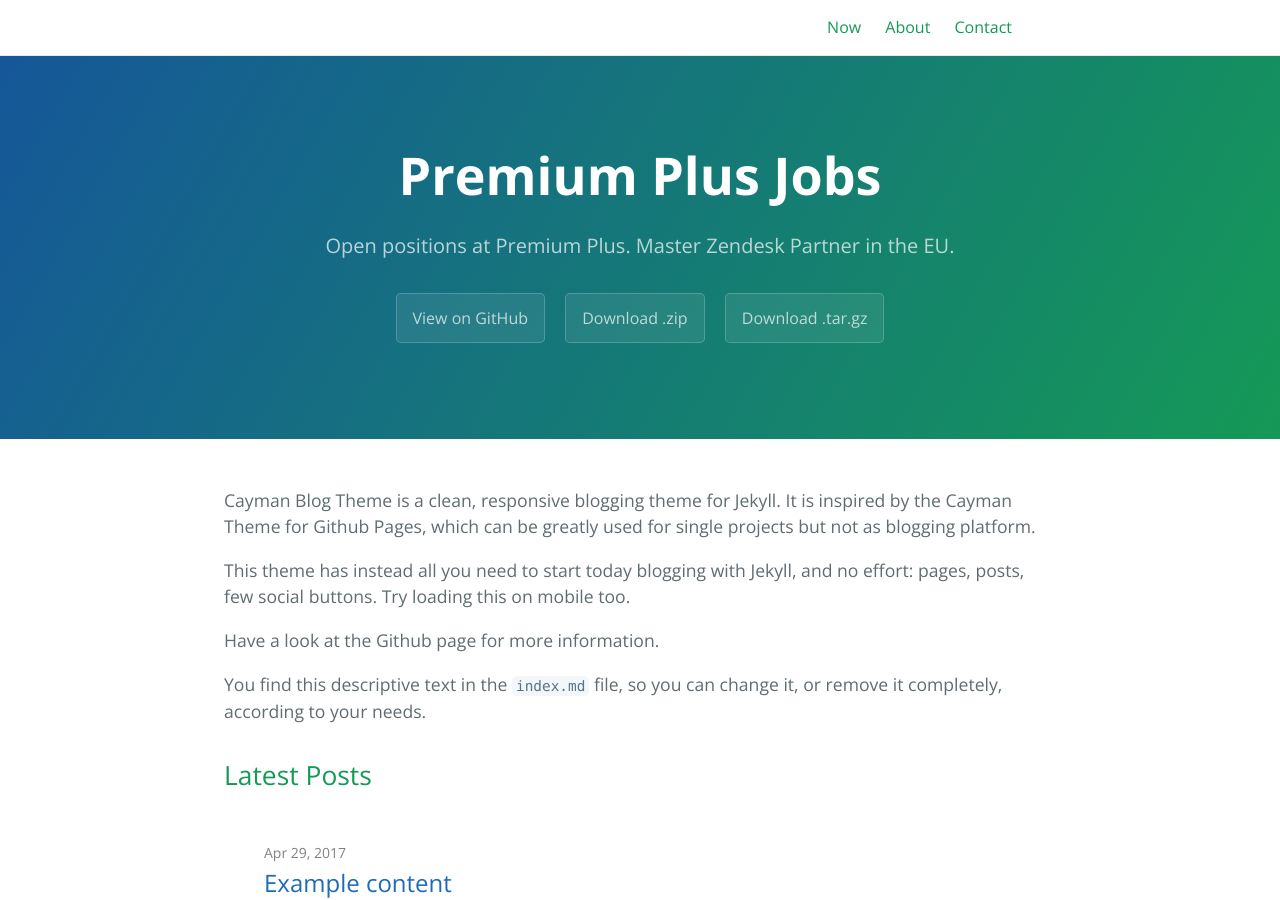
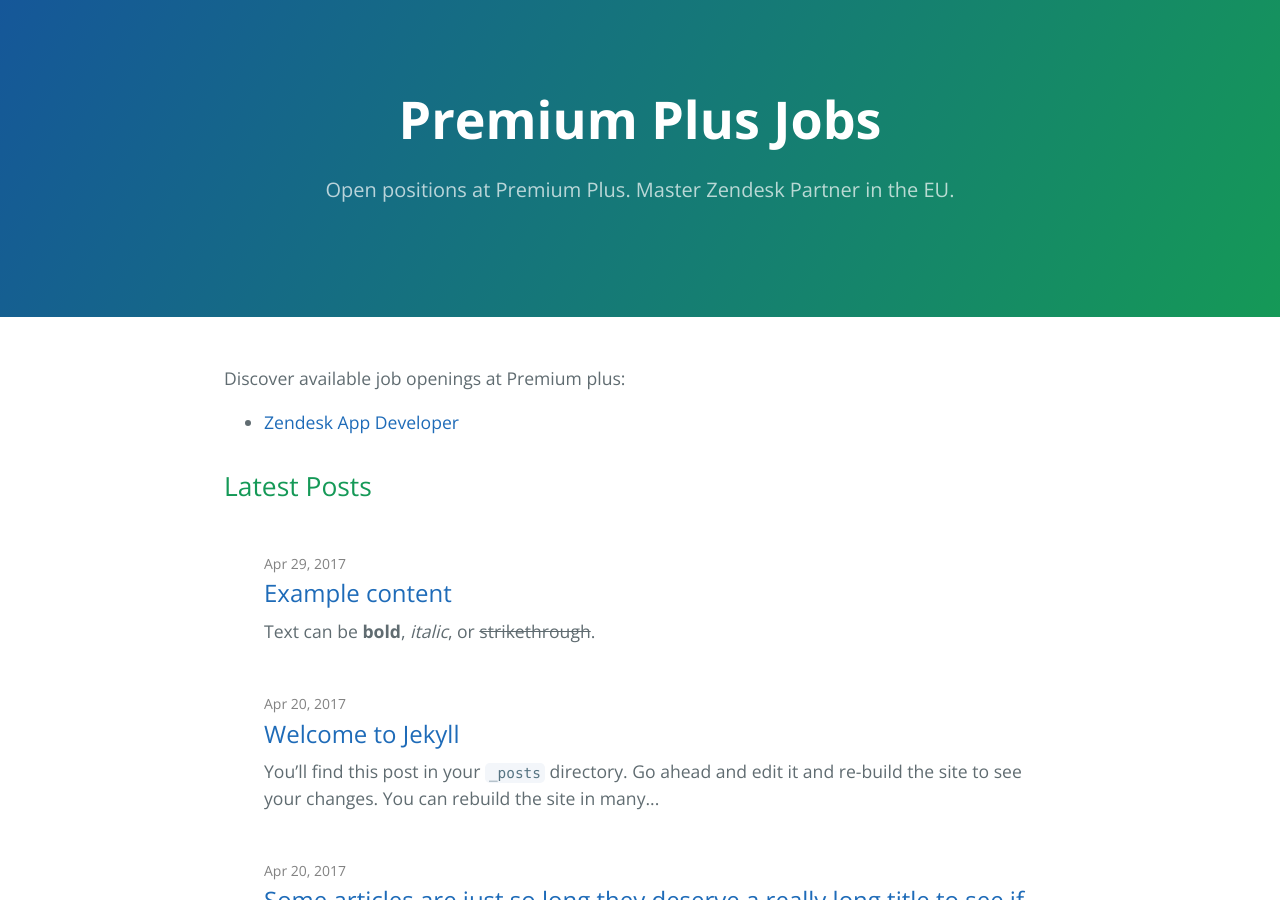
Before and after one commit to premium-plus-io/jobs, a Jekyll site: the page built from index.md, in a window 1280 px wide and 900 px high. Built offline with Jekyll 4.4.1, drawn with Linux system fonts in a browser that asks for light colours.

Commit message:
Developer

```diff
--- a/_includes/site-header.html
+++ b/_includes/site-header.html
@@ -1,3 +1,4 @@
+<!--
 <header class="site-header" role="banner">
 
   <div class="wrapper">
@@ -36,3 +37,4 @@
     {% endif %}
   </div>
 </header>
+ -->
--- a/_layouts/default.html
+++ b/_layouts/default.html
@@ -49,6 +49,35 @@
 
 
         <link rel="stylesheet" href="{{ '/assets/css/style.css?v=' | append: site.github.build_revision | absolute_url }}">
+<!-- scripts -->
+<script id="ze-snippet" src="https://static.zdassets.com/ekr/snippet.js?key=f92dacad-2562-4833-987c-3998d59ceae0"> </script>
+<script type="text/javascript">
+window.zESettings = {
+   "webWidget": {
+      "launcher": {
+         "label": {
+            "*": "Apply now"
+         },
+         "mobile": {
+            "labelVisible": true
+         }
+      },
+      "contactForm": {
+         "title": {
+            "*": "Apply now"
+         },
+         "tags": [
+            "vacature"
+         ]
+      },
+      "color": {
+         "theme": "#2F2A93"
+      }
+   }
+}
+</script>
+<script async defer data-domain="jobs.premiumplus.io" src="https://plausible.io/js/plausible.js"></script>
+
     </head>
     <body>
 
@@ -67,13 +96,6 @@
         <section class="page-header">
             <h1 class="project-name">{{ page-title }}</h1>
             <h2 class="project-tagline">{{ page-tagline }}</h2>
-            {% if page.layout == 'home' and site.github.is_project_page %}
-            <a href="{{ site.github.repository_url }}" class="btn">View on GitHub</a>
-            {% if site.show_downloads %}
-            <a href="{{ site.github.zip_url }}" class="btn">Download .zip</a>
-            <a href="{{ site.github.tar_url }}" class="btn">Download .tar.gz</a>
-            {% endif %}
-            {% endif %}
             <!-- Post tagline -->
             {% if page.layout == 'post' %}
             <h2 class="project-date">
--- a/index.md
+++ b/index.md
@@ -8,10 +8,6 @@
 layout: home
 ---
 
-Cayman Blog Theme is a clean, responsive blogging theme for Jekyll. It is inspired by the Cayman Theme for Github Pages, which can be greatly used for single projects but not as blogging platform.
+Discover available job openings at Premium plus:
 
-This theme has instead all you need to start today blogging with Jekyll, and no effort: pages, posts, few social buttons. Try loading this on mobile too.
-
-Have a look at the Github page for more information.
-
-You find this descriptive text in the `index.md` file, so you can change it, or remove it completely, according to your needs.
+- [Zendesk App Developer](developer)
```
Also changed, not shown: contact.md (deleted, +0 -11 lines), developer.md (+6 -29 lines), now.md (deleted, +0 -12 lines).
